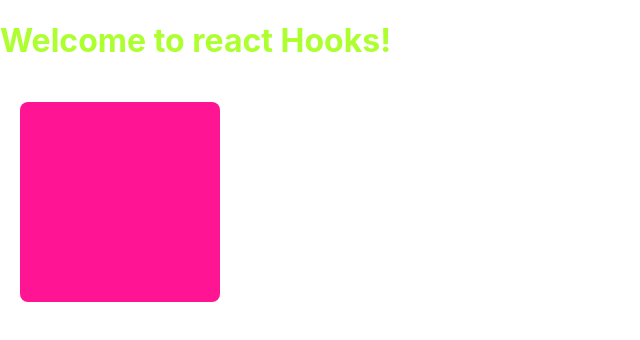
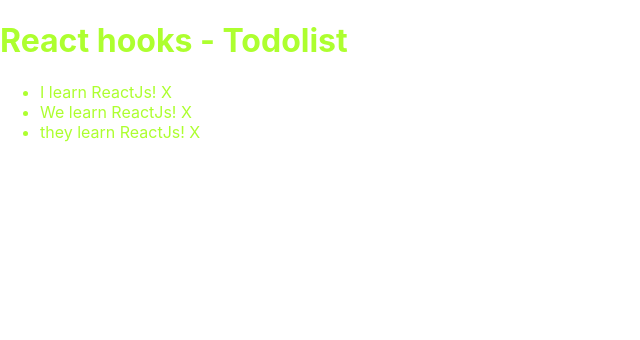
Before and after one commit to thuongodang/react-hoots-ez, a React (Create React App) app: page / in a window 1280 px wide. Shown: the top 340 px of the page, without its empty margins (0-640 px from the left). Built offline with nearby package versions, Linux system fonts and the light colour scheme.

Commit message:
add todo list

```diff
--- a/src/App.js
+++ b/src/App.js
@@ -1,12 +1,30 @@
-import React from 'react';
-import './App.scss';
-import ColorBox from './component/colorBox';
+import React, { useState } from "react";
+import "./App.scss";
+import ColorBox from "./component/colorBox";
+import TodoList from "./component/TodoList";
 
 function App() {
+  const [todoList, setTodoList] = useState([
+    { id: 1, title: "I learn ReactJs! X" },
+    { id: 2, title: "We learn ReactJs! X" },
+    { id: 3, title: "they learn ReactJs! X" },
+  ]);
+
+  function handleTodoClick(todo){
+    console.log(todo);
+    const index = todoList.findIndex(x => x.id === todo.id);
+    if(index < 0) return;
+
+    const newTodolist = [...todoList];
+    newTodolist.splice(index, 1);
+    setTodoList(newTodolist);
+
+  }
+
   return (
     <div className="app">
-      <h1>Welcome to react Hooks!</h1>
-      <ColorBox />
+      <h1>React hooks - Todolist</h1>
+      <TodoList todos={todoList} onTodoClick={handleTodoClick}/>
     </div>
   );
 }
--- /dev/null
+++ b/src/component/TodoList/index.jsx
@@ -0,0 +1,36 @@
+import React from "react";
+import PropTypes from "prop-types";
+
+TodoList.propTypes = {
+  todos: PropTypes.array,
+  onTodoClick: PropTypes.func,
+};
+
+TodoList.defaultProps = {
+  todos: [],
+  onTodoClick: null,
+};
+
+function TodoList(props) {
+  const { todos, onTodoClick } = props;
+
+  function handleClick(todo){
+      if(onTodoClick){
+          onTodoClick(todo);
+      }
+  }
+
+  return (
+    <ul className="todo-list">
+      {todos.map((todo) => (
+        <li key={todo.id}
+        onClick={() => handleClick(todo)}
+        >
+            {todo.title}
+        </li>
+      ))}
+    </ul>
+  );
+}
+
+export default TodoList;
```
